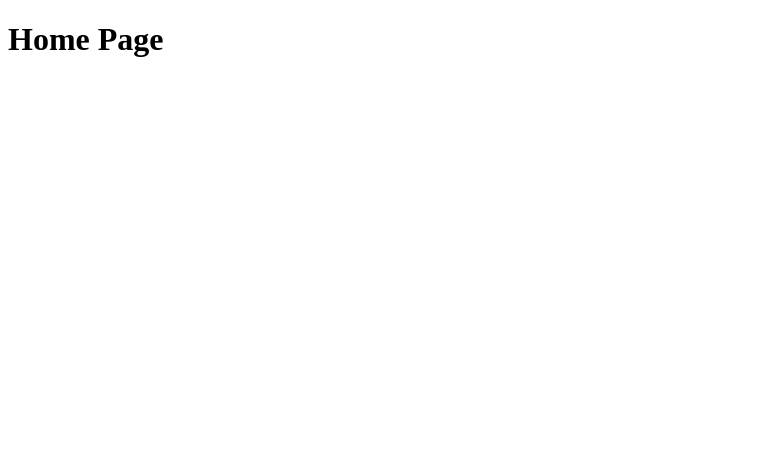
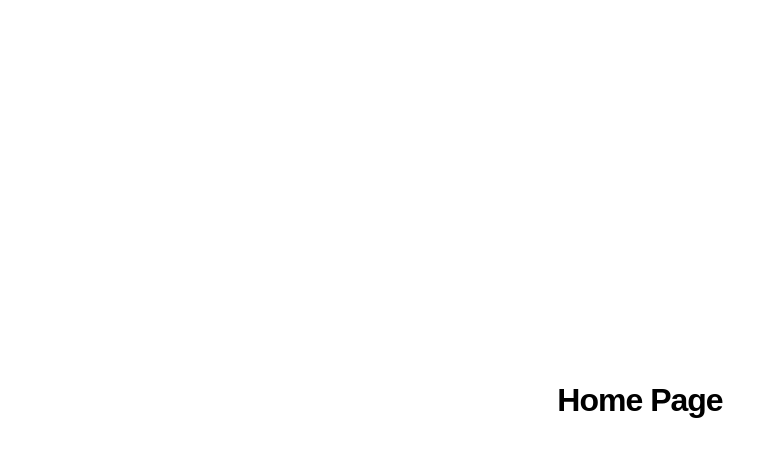
Before and after one commit to LikeLion-FireFox/asparagus-frontend, a React (Vite) app: page / in a window 1280 px wide. Shown: the top 456 px of the page, without its empty margins (0-778 px from the left). Built offline with nearby package versions, Linux system fonts and the light colour scheme.

Commit message:
style: 전역 스타일 설정

```diff
--- a/src/App.jsx
+++ b/src/App.jsx
@@ -1,11 +1,19 @@
 import { Routes, Route } from "react-router-dom";
+
+import { MainLayout } from "@/components/layout/MainLayout";
+
 import HomePage from "@/pages/HomePage";
+
+import { GlobalStyle } from "./styles/global";
 
 function App() {
     return (
         <>
+            <GlobalStyle />
             <Routes>
+                <Route path="/" element={<MainLayout />}>
                     <Route index path="/" element={<HomePage />} />
+                </Route>
             </Routes>
         </>
     );
--- /dev/null
+++ b/src/components/layout/MainContent.js
@@ -0,0 +1,11 @@
+import styled from "styled-components";
+
+export const MainContent = styled.div`
+    display: flex;
+    height: 100vh;
+    flex-direction: column;
+    align-items: center;
+    justify-content: center;
+    margin-top: 0px;
+    position: relative;
+`;
--- /dev/null
+++ b/src/components/layout/MainLayout.jsx
@@ -0,0 +1,23 @@
+import { Outlet, useLocation } from "react-router-dom";
+
+import styled from "styled-components";
+
+import { MainContent } from "./MainContent";
+
+export const Main = styled.main`
+    width: min(100%, 500px);
+    margin: 0px auto;
+`;
+
+export const MainLayout = () => {
+    return (
+        <>
+            {/* <Navigation /> */}
+            <Main>
+                <MainContent>
+                    <Outlet />
+                </MainContent>
+            </Main>
+        </>
+    );
+};
--- a/src/pages/HomePage.jsx
+++ b/src/pages/HomePage.jsx
@@ -1,5 +1,11 @@
+import { Container } from "./HomePage.styled";
+
 export default function HomePage() {
-  return (<>
-    <h1>Home Page</h1>
-  </>)
+    return (
+        <>
+            <Container>
+                <h1>Home Page</h1>
+            </Container>
+        </>
+    );
 }
--- /dev/null
+++ b/src/pages/HomePage.styled.js
@@ -0,0 +1,3 @@
+import styled from "styled-components";
+
+export const Container = styled.div``;
--- /dev/null
+++ b/src/styles/global.js
@@ -0,0 +1,12 @@
+import { createGlobalStyle } from "styled-components";
+
+export const GlobalStyle = createGlobalStyle`
+  @import url('https://cdn.jsdelivr.net/gh/orioncactus/pretendard/dist/web/static/pretendard.css');
+
+  body {
+    margin: 0;
+    padding: 0;
+    letter-spacing : -1px;
+    font-family: 'Pretendard', sans-serif;
+  }
+`;
```
Lines whose indentation alone changed are shown as unchanged.
